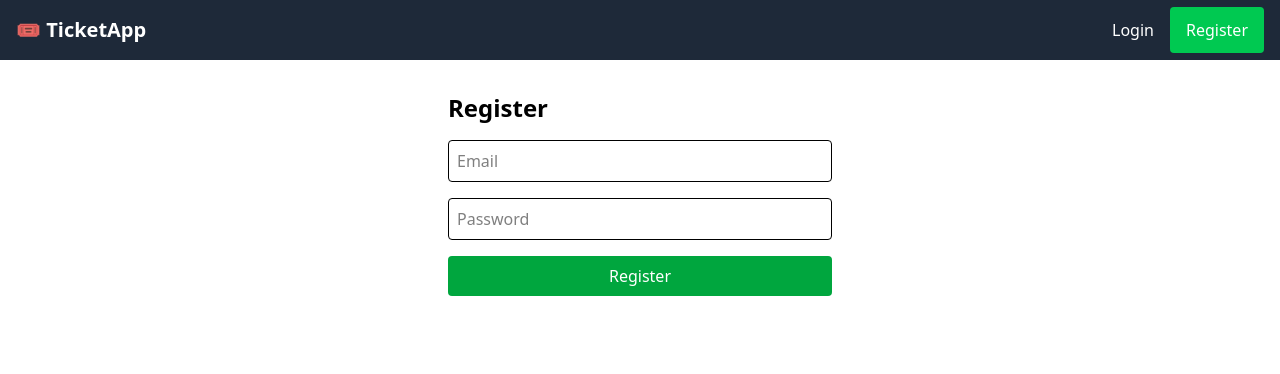
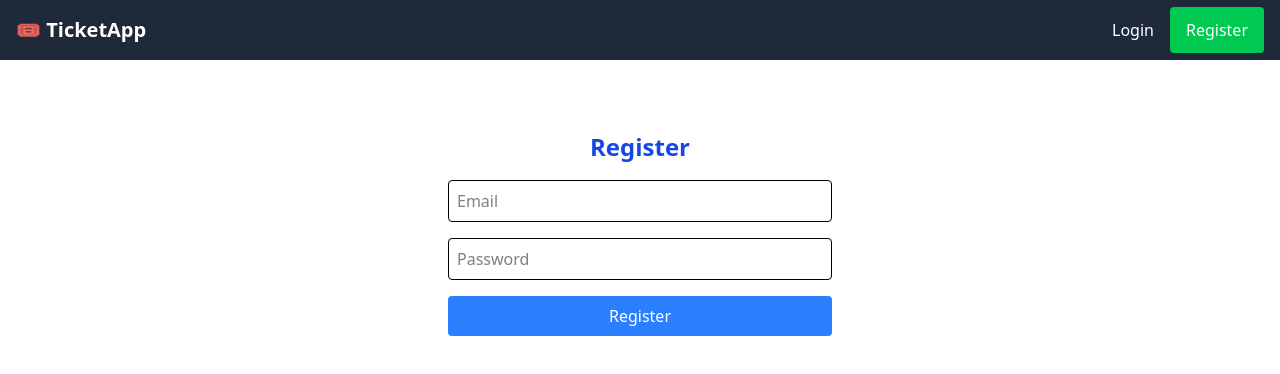
Before and after one commit to Ch-Lokesh-21/Celebal_Tickets_Booking_Application, a React (Vite) app: page /register in a window 1280 px wide. Shown: the top 374 px of the page. Built offline with nearby package versions, Linux system fonts and the light colour scheme; no server answers.

Commit message:
enhanced register and login page

```diff
--- a/src/pages/Login.jsx
+++ b/src/pages/Login.jsx
@@ -23,7 +23,7 @@ export default function Login() {
   return (
     <div className="p-8 max-w-md mx-auto">
       <div className="flex-col justify-center items-center mt-10">
-        <h2 className="text-2xl font-bold mb-4 text-center">Login</h2>
+        <h2 className="text-2xl font-bold mb-4 text-center text-blue-600 animate-bounce">Login</h2>
         {err && <p className="text-red-500 text-sm">{err}</p>}
         <form onSubmit={handleLogin} className="flex flex-col gap-4">
           <input
--- a/src/pages/Register.jsx
+++ b/src/pages/Register.jsx
@@ -22,13 +22,13 @@ export default function Register() {
   };
 
   return (
-    <div className="p-8 max-w-md mx-auto">
-      <h2 className="text-2xl font-bold mb-4">Register</h2>
+    <div className="p-8 max-w-md mx-auto mt-10">
+      <h2 className="text-2xl font-bold mb-4 text-center text-blue-700 animate-bounce">Register</h2>
       {err && <p className="text-red-500 text-sm">{err}</p>}
       <form onSubmit={handleRegister} className="flex flex-col gap-4">
         <input className="p-2 border rounded" type="email" value={email} onChange={(e) => setEmail(e.target.value)} placeholder="Email" required />
         <input className="p-2 border rounded" type="password" value={password} onChange={(e) => setPassword(e.target.value)} placeholder="Password" required />
-        <button className="bg-green-600 text-white px-4 py-2 rounded">Register</button>
+        <button className="bg-blue-500 text-white px-4 py-2 rounded hover:bg-blue-600 cursor-pointer">Register</button>
       </form>
     </div>
   );
```
